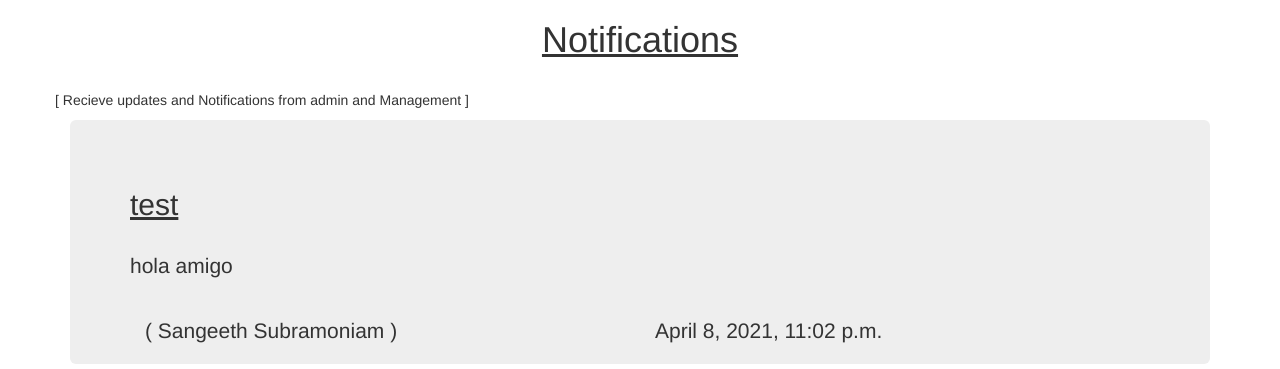
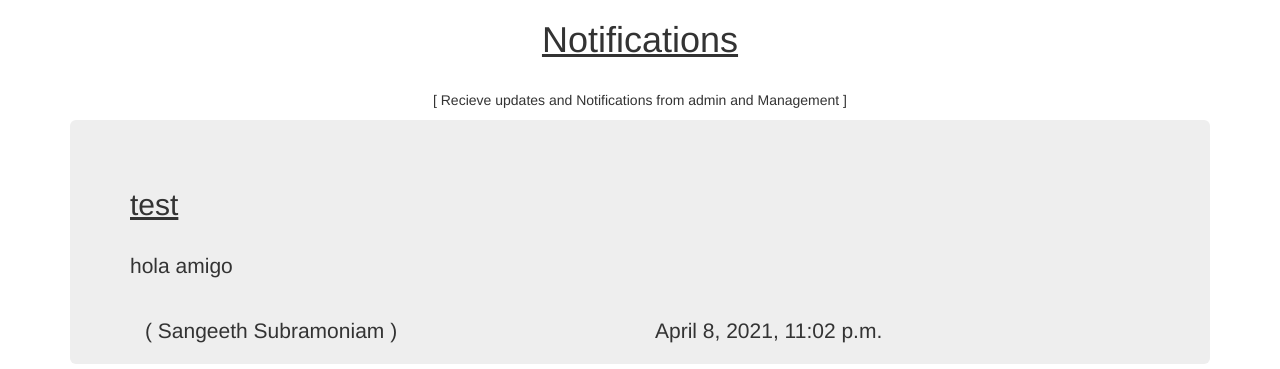
Before and after one commit to sangeeth-subramoniam/erp, a Django app: page /notifications in a window 1280 px wide. Shown: the part 51-420 px from the top of the page. Run offline with Django 3.2, Linux system fonts and the light colour scheme; a user stored in the database is signed in; data comes from the database, SQL or seed files in the repository; some libraries are stand-ins or nearby versions.

Commit message:
description of notification page align to center

```diff
--- a/templates/landing/notifications.html
+++ b/templates/landing/notifications.html
@@ -8,7 +8,7 @@ About
 <div>
     <h1 style = "text-align: center;"> <u> Notifications </u> </h1>
     <br>
-    <p>[ Recieve updates and Notifications from admin and Management ]</p>
+    <p style = "text-align: center;">[ Recieve updates and Notifications from admin and Management ]</p>
 
     {% if admin == 1 %}
 
```
